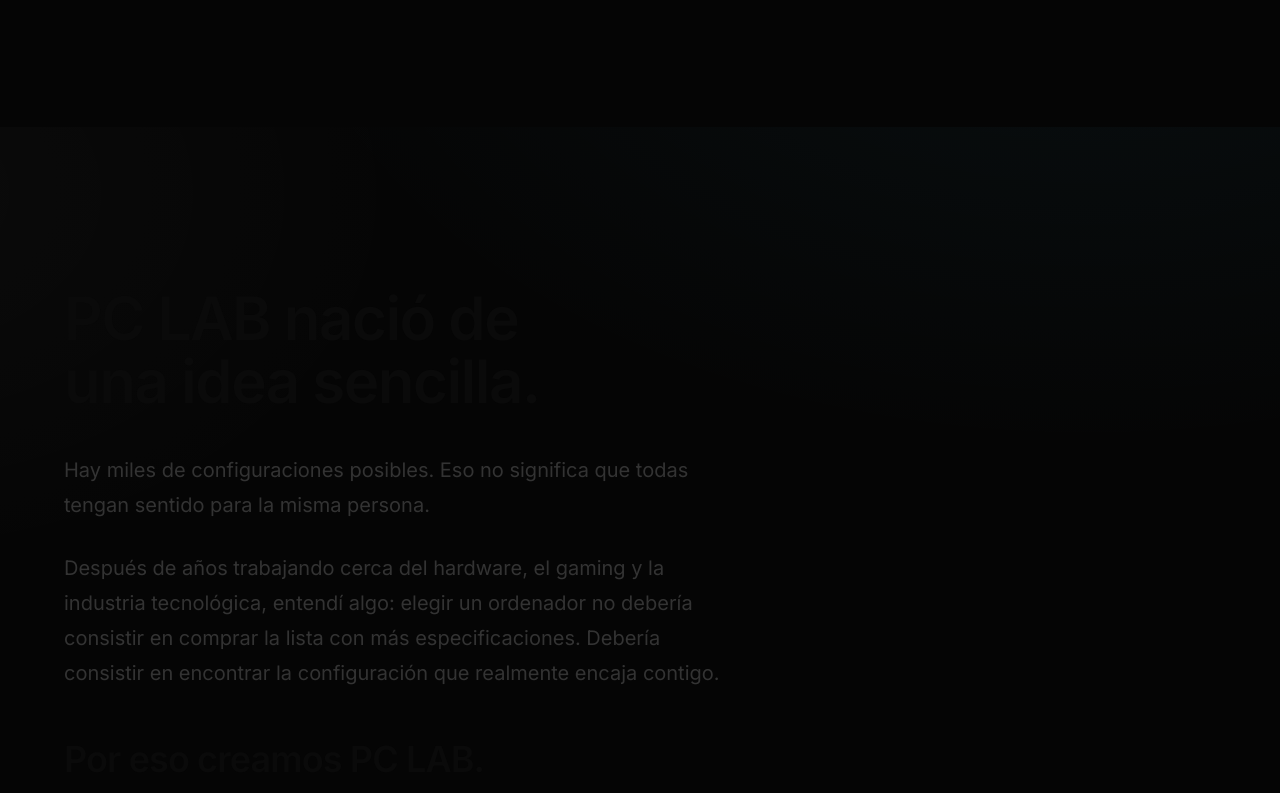
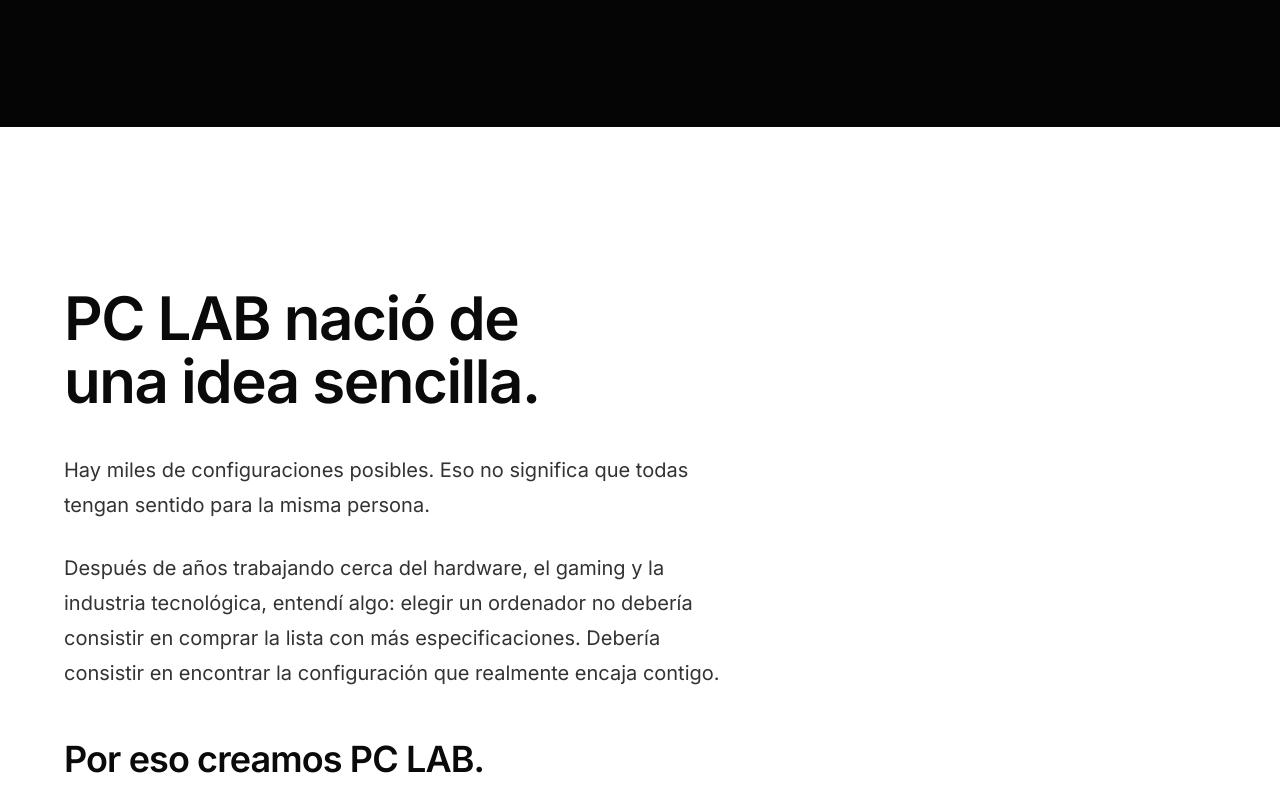
Before and after one commit to Nearcinho/pc-lab, a Next.js app: page /nosotros in a window 1280 px wide. Shown: the part 807-1600 px from the top of the page. Built offline with nearby package versions, Linux system fonts and the light colour scheme.

Commit message:
Fix: class bg-2 faltante hacia secciones light-section legibles

```diff
--- a/src/app/globals.css
+++ b/src/app/globals.css
@@ -157,6 +157,10 @@
 }
 
 @layer utilities {
+  .bg-2 {
+    background: var(--bg-2);
+  }
+
   .container-x {
     margin-inline: auto;
     width: 100%;
```
